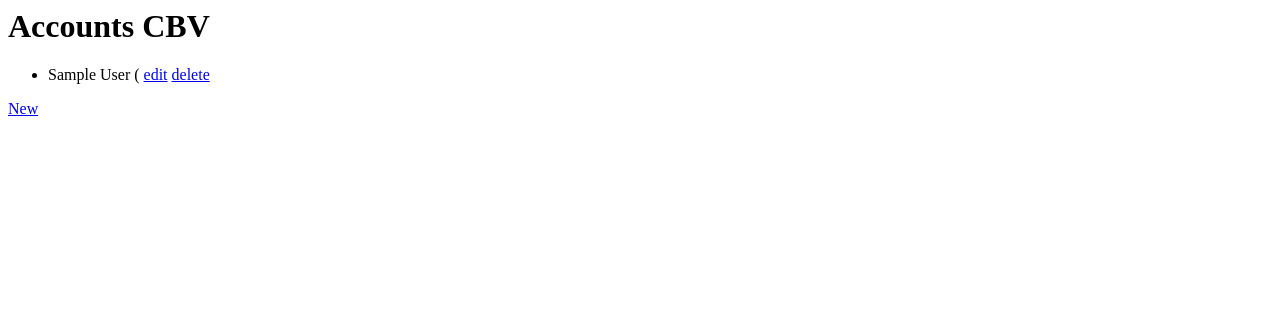
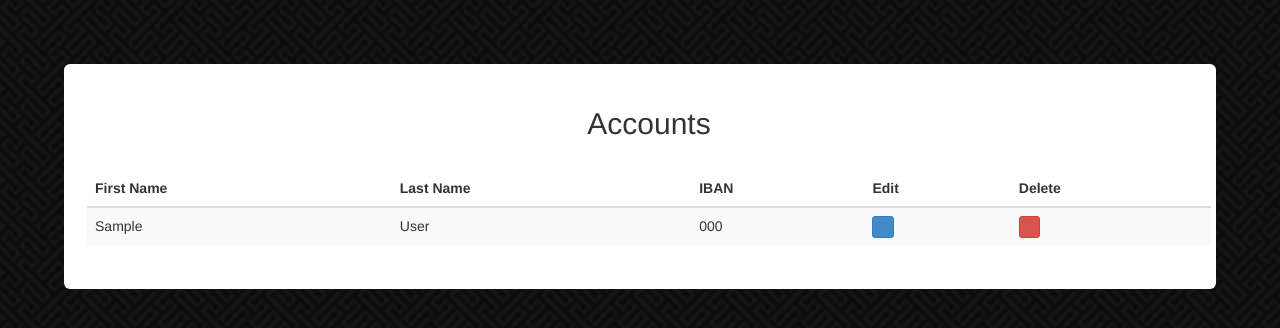
Before and after one commit to ahmedetefy/AccountTracker, a Django app: page /list in a window 1280 px wide. Shown: the top 328 px of the page. Run offline with Django 3.2, Linux system fonts and the light colour scheme; a user stored in the database is signed in; tables that the repository leaves empty hold one stand-in row (values such as "Sample post").

Commit message:
Bootstrapped account_list.html

```diff
--- a/projects/AccountTracker/main/templates/main/account_confirm_delete.html
+++ b/projects/AccountTracker/main/templates/main/account_confirm_delete.html
@@ -1,4 +1,5 @@
-<form method="post">{% csrf_token %}
+<form method="post">
+{% csrf_token %}
     Are you sure you want to delete "{{ object }}" ?
     <input type="submit" value="Submit" />
 </form>
--- a/projects/AccountTracker/main/templates/main/account_list.html
+++ b/projects/AccountTracker/main/templates/main/account_list.html
@@ -1,11 +1,59 @@
-<h1>Accounts CBV</h1>
-<ul>
-    {% for account in object_list %}
-    <li>{{ account.first_name }} {{ account.last_name }}  ({{ account.iban_nummber }}
-    <a href="{% url 'main:account_edit' account.id %}">edit</a>
-    <a href="{% url 'main:account_delete' account.id %}">delete</a>
-    </li>
-    {% endfor %}
-</ul>
+{% extends 'main/base.html' %}
+{% load static %}
+{% block content %}
 
-<a href="{% url 'main:account_new' %}">New</a>
+<!-- <div > -->
+<div class="container rounded " style="padding: 2%; ">
+	<div class="row">
+        <div class="col-md-12">
+
+	        <div class="table-responsive" style="background-color: white">
+	        	<h2 style="text-align: center;">Accounts</h2>  <br>
+	            <table id="mytable" class="table table-bordred table-striped">
+	                <thead>
+	                    <th>First Name</th>
+	                    <th>Last Name</th>
+	                    <th>IBAN</th>
+	                    <th>Edit</th>
+	                    <th>Delete</th>
+	                </thead>
+	    			<tbody>
+	    				{% for account in object_list %}
+	    				<tr>
+						    <td>{{ account.first_name }}</td>
+						    <td>{{ account.last_name }}</td>
+						    <td>{{ account.iban_number }}</td>
+						    {% if account.author.id == request.user.id %}
+							    <td><a href="{% url 'main:account_edit' account.id %}"><button class="btn btn-primary btn-xs"><i class="fa fa-pencil"></i></button></a></td>
+                                <td><a href="{% url 'main:account_delete' account.id %}"><button class="btn btn-danger btn-xs"><i class="fa fa-trash-o "></i></button></a></td>
+                            {% else %}
+                            	<td><button class="btn btn-primary btn-xs" style="background-color: black; border-color: black;"><span class="glyphicon glyphicon-lock"></span></button></td>
+                                <td><button class="btn btn-primary btn-xs" style="background-color: black; border-color: black;"><span class="glyphicon glyphicon-lock "></span></button></td>
+						    {% endif %}
+	    				</tr>
+	    				{% endfor %}
+	    			</tbody>
+				</table>
+				<div class="clearfix"></div>
+	        </div>
+        </div>
+	</div>
+</div>
+<!-- </div> -->
+<script src="{% static 'js/bootstrap-notify.min.js' %}"></script>
+<script type="text/javascript">
+	$(document).ready(function(){
+        $('.glyphicon-lock').click(function(){
+        	// console.log("No");
+        	$.notify({
+              title: '<p><strong>Error</strong></p>',
+              message: 'You are not authorized to manipulate this entry!'
+          },{
+              type: 'danger',
+              z_index: 100000,
+          });
+
+        });
+      });
+</script>
+{% endblock content %}
--- a/projects/AccountTracker/main/templates/main/index_old.html
+++ b/projects/AccountTracker/main/templates/main/index_old.html
@@ -6,3 +6,4 @@ Hello World
             Login with Google
           </a>
 {% endif %}
+<a href="{% url 'main:account_new' %}">New</a>
```
Also changed, not shown: projects/AccountTracker/main/templates/main/index.html (+3 -33 lines).
